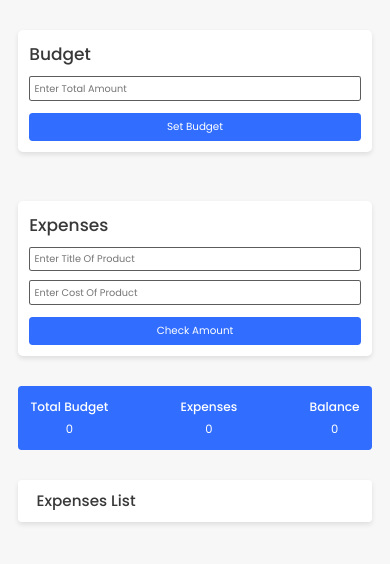
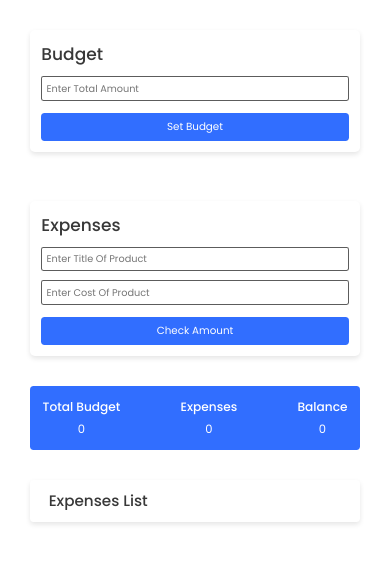
Before and after one commit to divyanshu-sriwastva/expense-tracker, a plain HTML site: page index.html in a window 390 px wide. Drawn offline with nearby package versions, Linux system fonts and the light colour scheme.

Commit message:
Update style.css

```diff
--- a/style.css
+++ b/style.css
@@ -18,7 +18,7 @@ html {
 }
 
 body {
-  background: #f7f7f7ee;
+  background: #fff;
   padding: 3rem 0;
 }
 
@@ -244,7 +244,7 @@ body {
     width: 15rem;
   }
   body {
-    padding: 5rem 3rem;
+    padding: 5rem;
   }
 }
 @media (max-width: 384px) {
```
